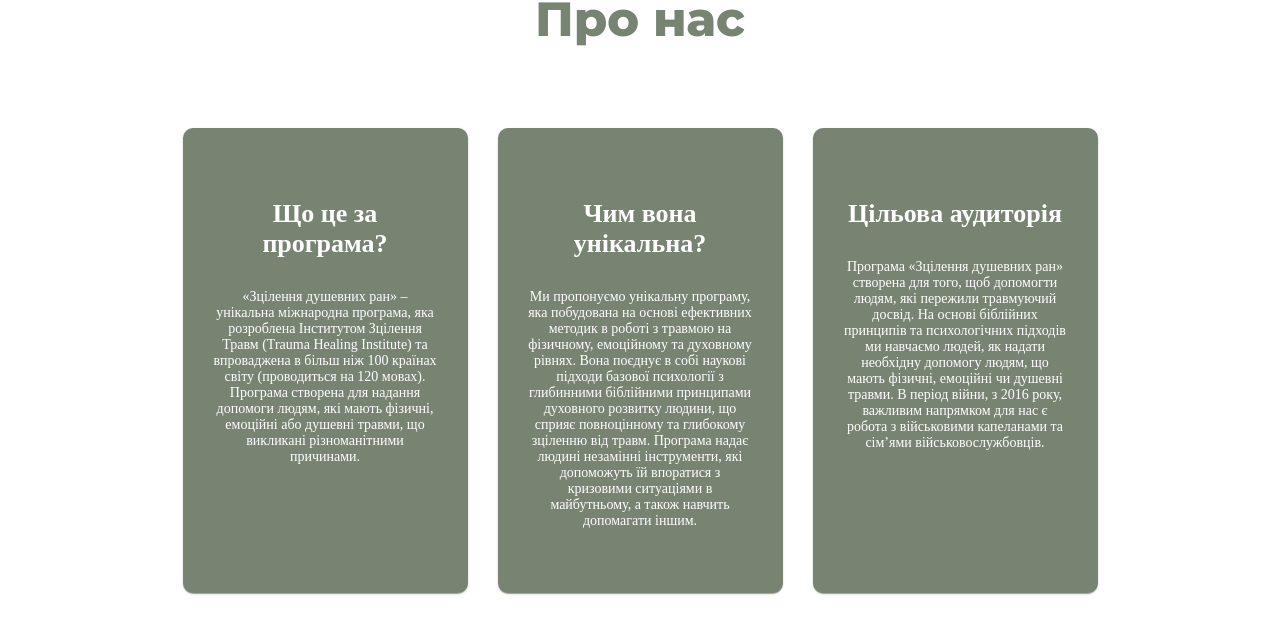
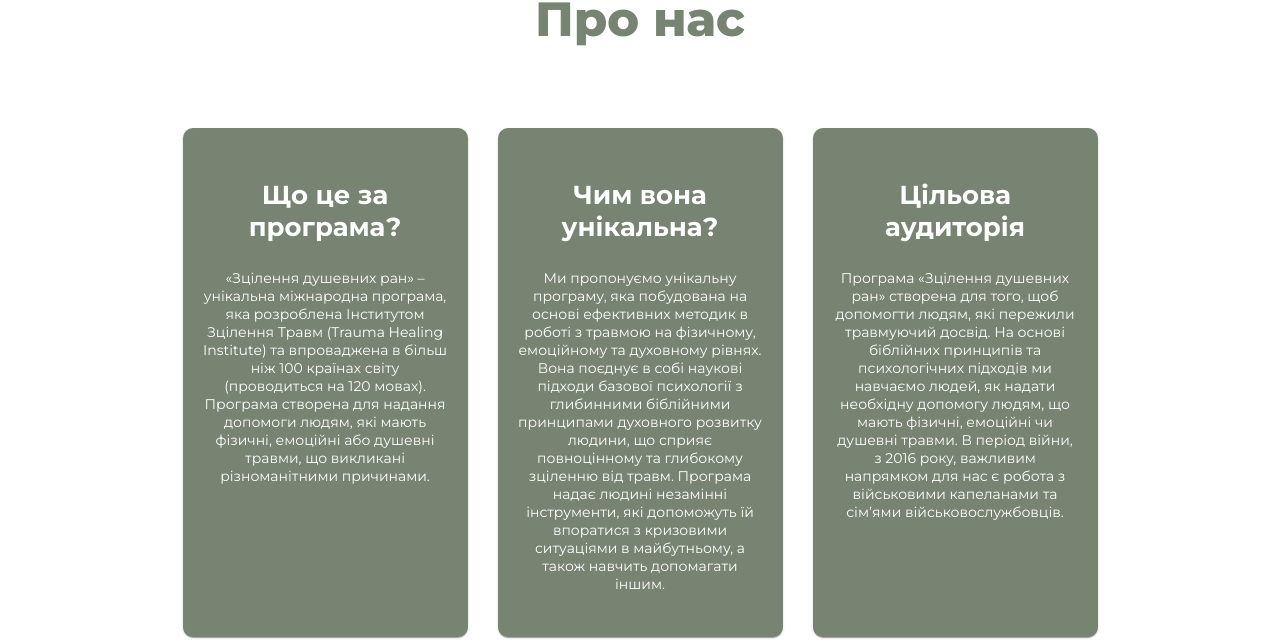
Before and after one commit to vladyslav-kyselov/healing, a React (Vite) app: page / in a window 1280 px wide. Shown: the part 1074-1717 px from the top of the page. Built offline with nearby package versions, Linux system fonts and the light colour scheme.

Commit message:
fix after review

```diff
--- a/index.html
+++ b/index.html
@@ -2,12 +2,14 @@
 <html lang="en">
   <head>
     <meta charset="UTF-8" />
-    <link rel="icon" type="image/svg+xml" href="/vite.svg" />
+    <link rel="icon" type="image/svg+xml" href="./logo.png"/>
     <meta name="viewport" content="width=device-width, initial-scale=1.0" />
+    <meta name=" description"
+          content="Ми є організацією, яка проводить науково-просвітницьку діяльність у галузі ментального здоров'я та здійснює підготовку сертифікованих фасилітаторів. Ми також надаємо психологічну та духовну підтримку різним соціальним групам, включаючи дружин та вдів військовослужбовців, дітей та підлітків, військових і всіх, хто переживає травму війни.">
     <link rel="preconnect" href="https://fonts.googleapis.com">
     <link rel="preconnect" href="https://fonts.gstatic.com" crossorigin>
     <link href="https://fonts.googleapis.com/css2?family=Montserrat:ital,wght@0,100..900;1,100..900&display=swap" rel="stylesheet">
-    <title>Vite + React + TS</title>
+    <title>Інститут Зцілення Травм</title>
   </head>
   <body>
     <div id="root"></div>
--- a/src/modules/main/components/about-us/AboutUs.tsx
+++ b/src/modules/main/components/about-us/AboutUs.tsx
@@ -45,7 +45,7 @@ export const AboutUs = () => {
                             </p>
                         </Paper>
 
-                        <Paper className="our-programs__item">
+                        <Paper className="our-programs__item" >
                             <h2 className="our-programs__item-title">
                                 Цільова аудиторія
                             </h2>
--- a/src/modules/main/components/about-us/style.scss
+++ b/src/modules/main/components/about-us/style.scss
@@ -49,10 +49,11 @@
         color: white;
         background-color: $primaryColor;
         border-radius: 10px;
-        padding: 50px 30px;
+        padding: 30px 20px;
         max-width: 25%;
         width: 350px;
-        font-weight: $FWMedium;
+        font-family: 'Montserrat', sans-serif;
+        font-weight: $FWRegular;
         font-size: 14px;
 
         margin-left: 15px;
@@ -62,8 +63,17 @@
 
         .our-programs__item-title {
           font-size: 26px;
-          font-weight: $FWExtraBold;
+          font-weight: $FWBold;
           margin-bottom: 30px;
+          height: 60px;
+
+          p {
+            padding: 0;
+          }
+
+          @media only screen and (max-width: 768px) {
+            height: auto;
+          }
         }
 
         @media only screen and (max-width: 768px) {
--- a/src/modules/main/components/gallery/style.scss
+++ b/src/modules/main/components/gallery/style.scss
@@ -44,6 +44,7 @@
 
     .gallery-cards__photos {
       width: 100%;
+      height: 100%;
 
       // MOBILE
       .gallery-cards__photo-wrapper-mobile {
--- a/src/modules/main/components/work-methods/style.scss
+++ b/src/modules/main/components/work-methods/style.scss
@@ -81,6 +81,7 @@
 
         @media only screen and (max-width: 768px) {
           max-width: 90%;
+          padding: 15px;
           &:nth-child(even) {
             margin-right: 0;
             margin-left: 0;
```
